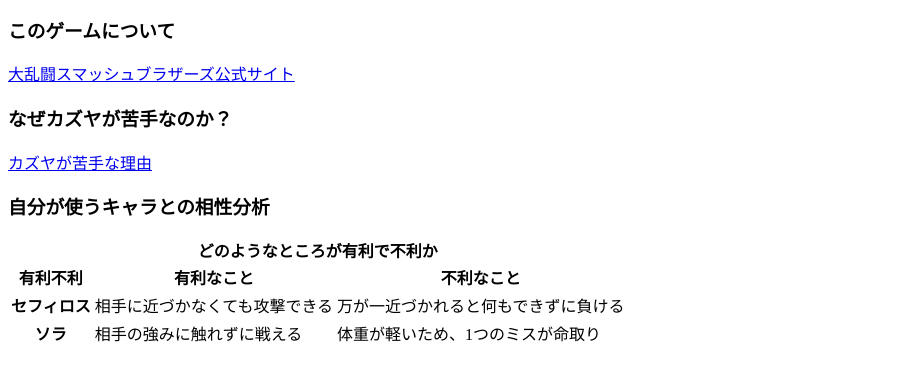
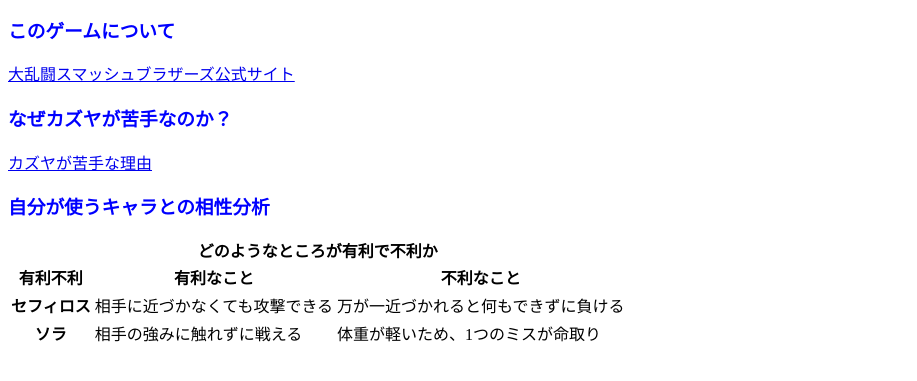
Before and after one commit to nemoty3002/jamjam, a plain HTML site: page index.html in a window 1280 px wide. Shown: the part 171-552 px from the top of the page, without its empty margins (0-917 px from the left). Drawn offline with Linux system fonts and the light colour scheme.

Commit message:
Update mystyle.css

```diff
--- a/mystyle.css
+++ b/mystyle.css
@@ -1 +1,2 @@
 h1 { color: #F0A050; }
+h3 { color: blue; }
```
